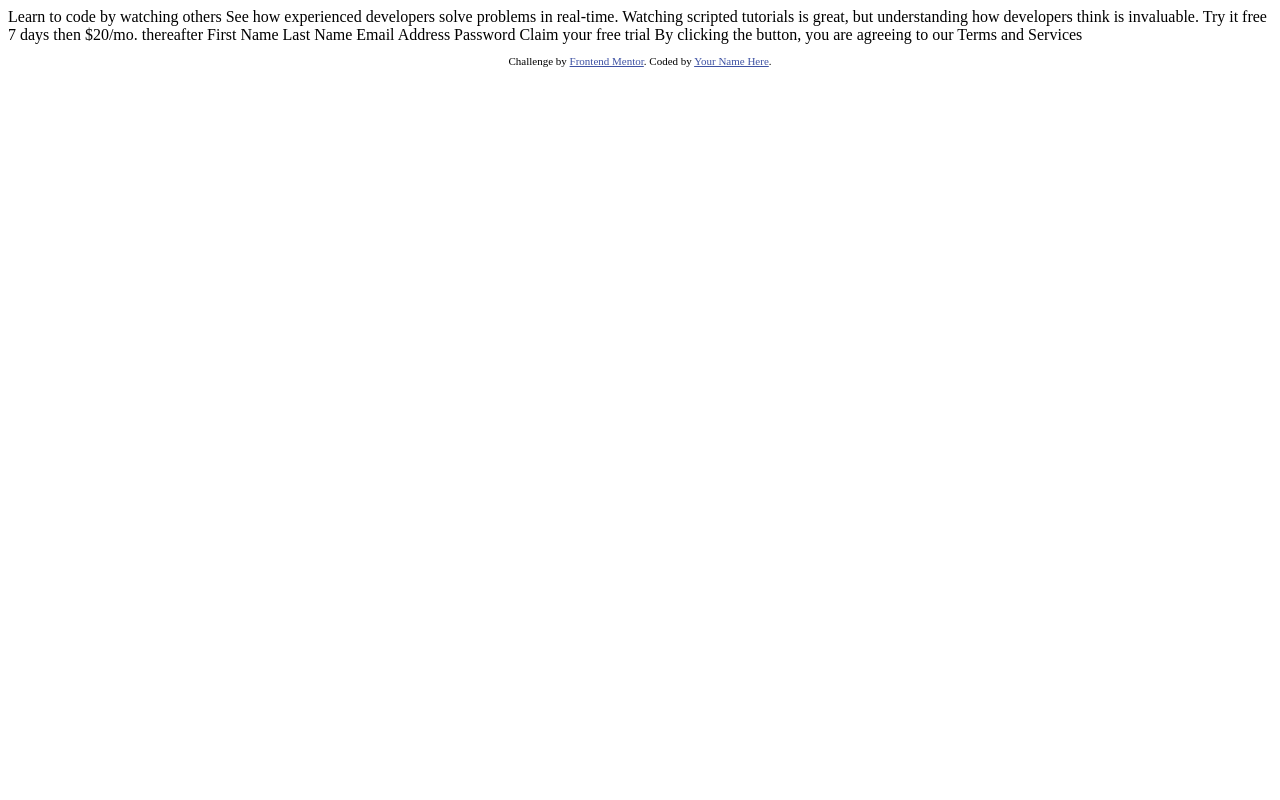
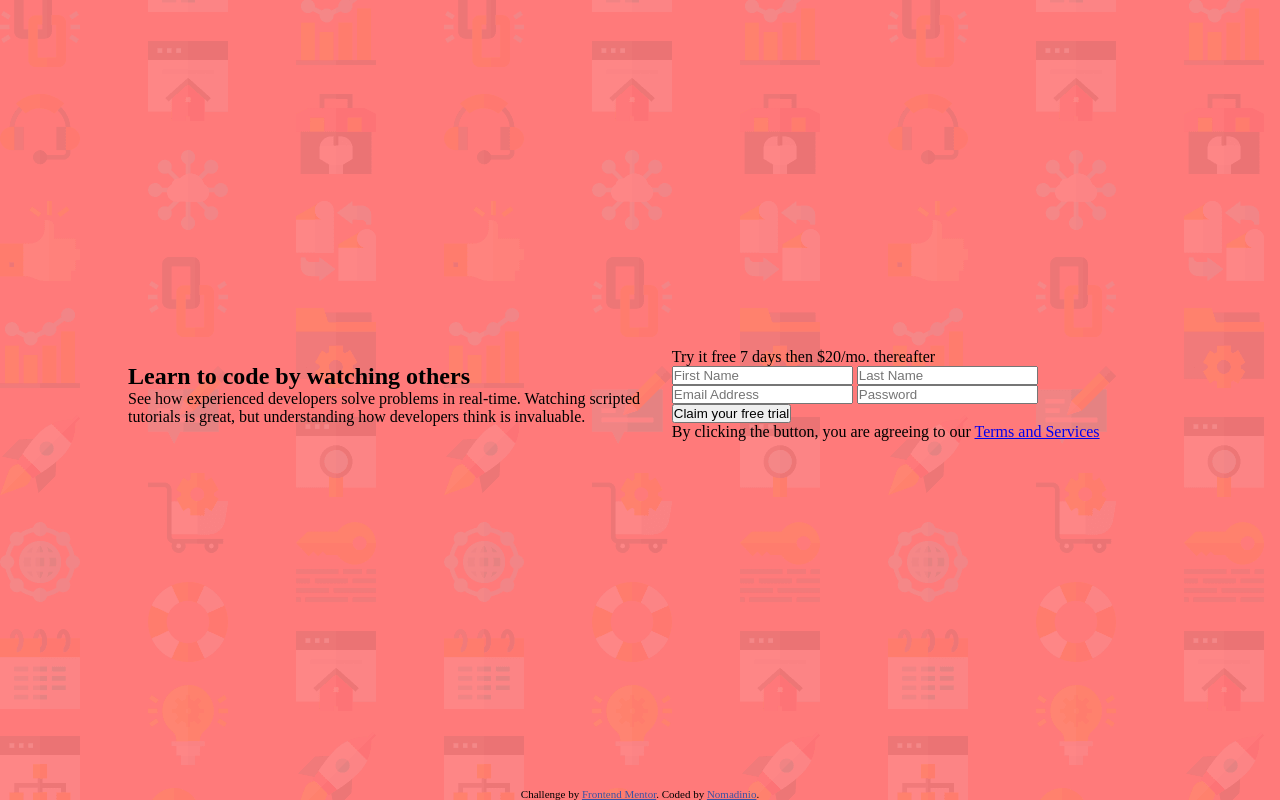
Before and after one commit to Nomadinio0/intro-component-with-signup-form-master, a plain HTML site: page index.html in a window 1280 px wide. Drawn offline with Linux system fonts and the light colour scheme.

Commit message:
structure built

```diff
--- a/index.html
+++ b/index.html
@@ -1,42 +1,46 @@
 <!DOCTYPE html>
 <html lang="en">
+
 <head>
   <meta charset="UTF-8">
-  <meta name="viewport" content="width=device-width, initial-scale=1.0"> <!-- displays site properly based on user's device -->
+  <meta name="viewport" content="width=device-width, initial-scale=1.0">
+  <link rel="icon" type="image/png" sizes="32x32" href="./images/favicon-32x32.png">
+  <link rel="preconnect" href="https://fonts.googleapis.com">
+  <link rel="preconnect" href="https://fonts.gstatic.com" crossorigin>
+  <link href="https://fonts.googleapis.com/css2?family=Poppins:wght@400;500;600;700&display=swap" rel="stylesheet">
+  <link rel="stylesheet" href="/css/style.css">
+  <title>Frontend Mentor | Intro component with sign up form</title>
+</head>
 
-  <link rel="icon" type="image/png" sizes="32x32" href="./images/favicon-32x32.png">
-
-  <title>Frontend Mentor | Intro component with sign up form</title>
-
-  <!-- Feel free to remove these styles or customise in your own stylesheet 👍 -->
-  <style>
-    .attribution { font-size: 11px; text-align: center; }
-    .attribution a { color: hsl(228, 45%, 44%); }
-  </style>
-</head>
 <body>
-
-  Learn to code by watching others
-
-  See how experienced developers solve problems in real-time. Watching scripted tutorials is great,
-  but understanding how developers think is invaluable.
-
-  Try it free 7 days then $20/mo. thereafter
-
-  First Name
-  Last Name
-  Email Address
-  Password
-
-  Claim your free trial
-
-  By clicking the button, you are agreeing to our Terms and Services
-
+  <div class="container">
+    <div class="container_one">
+      <h2 class="heading">Learn to code by watching others</h2>
+      <p class="description">See how experienced developers solve problems in real-time. Watching scripted tutorials is
+        great,
+        but understanding how developers think is invaluable.</p>
+    </div>
+    <div class="container_two">
+      <p class="trial">Try it free 7 days then $20/mo. thereafter</p>
+      <div class="form">
+        <input type="text" name="" id="" placeholder="First Name">
+        <input type="text" name="" id="" placeholder="Last Name">
+        <input type="email" name="" id="" placeholder="Email Address">
+        <input type="password" name="" id="" placeholder="Password">
+        <button class="formBtn">Claim your free trial</button>
+        <p>By clicking the button, you are agreeing to our
+          <a href="tos">Terms and Services</a>
+        </p>
+      </div>
+    </div>
+  </div>
   <footer>
     <p class="attribution">
       Challenge by <a href="https://www.frontendmentor.io?ref=challenge" target="_blank">Frontend Mentor</a>.
-      Coded by <a href="#">Your Name Here</a>.
+      Coded by <a href="https://www.frontendmentor.io/profile/Nomadinio0">Nomadinio</a>.
     </p>
   </footer>
+  <script src="/js/main.js"></script>
 </body>
+
 </html>
--- /dev/null
+++ b/scss/_colors.scss
@@ -0,0 +1,5 @@
+$red: hsl(0, 100%, 74%);
+$green: hsl(154, 59%, 51%);
+$blue: hsl(248, 32%, 49%);
+$darkBlue: hsl(249, 10%, 26%);
+$grayishBlue: hsl(246, 25%, 77%);
--- /dev/null
+++ b/scss/style.scss
@@ -0,0 +1,32 @@
+@import 'colors';
+
+* {
+	margin: 0;
+	padding: 0;
+	box-sizing: border-box;
+}
+
+.attribution {
+	font-size: 11px;
+	text-align: center;
+	a {
+		color: hsl(228, 45%, 44%);
+	}
+}
+
+body {
+	display: flex;
+	flex-direction: column;
+	height: 100vh;
+	background: url('/images/bg-intro-desktop.png') $red;
+	background-size: cover;
+
+	.container {
+		display: flex;
+		align-items: center;
+		justify-content: center;
+		margin: auto;
+		width: 80%;
+		height: 800px;
+	}
+}
```
Also changed, not shown: css/style.css (added), js/main.js (added), 1 other file.
